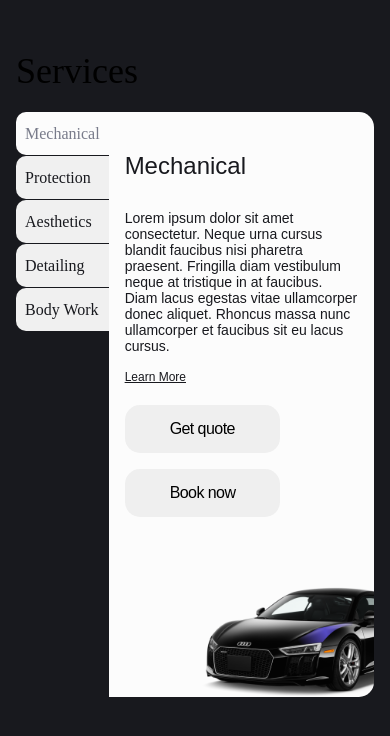
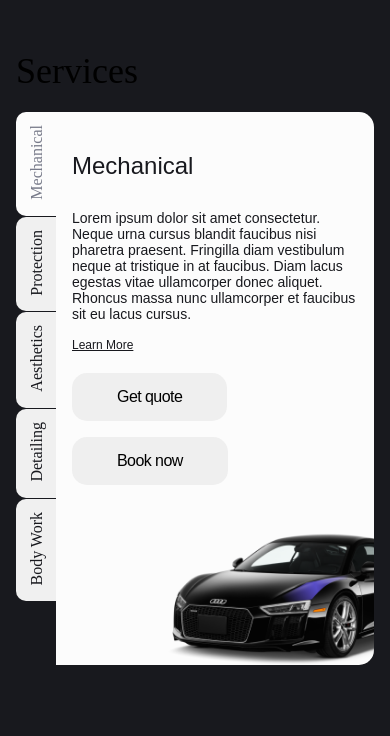
Before and after one commit to RuslanBulyna/auto-shop, a Next.js app: page / in a window 390 px wide. Shown: the top 736 px of the page. Built offline with nearby package versions, Linux system fonts and the light colour scheme.

Commit message:
Some fixes

```diff
--- a/src/app/styles.module.css
+++ b/src/app/styles.module.css
@@ -52,10 +52,10 @@
 
 @media(max-width: 786px) {
     .tabContent1 {
-        padding-bottom: 170px !important;
+        padding-bottom: 150px !important;
     }
     .tabContent1 img {
-        max-width: 500px;
+        max-width: 400px;
         right: -10%;
     }
 }
--- a/src/components/VerticalTabs/index.jsx
+++ b/src/components/VerticalTabs/index.jsx
@@ -13,7 +13,7 @@ const Tab = ({ name, index, activeTabId, onClick }) => {
             onClick={clicked}
             className={`${styles.tabsList_item} ${(activeTabId === index ? styles.activeTab : '')}`}
         >
-            {name}
+            <span>{name}</span>
         </li>
     )
 }
--- a/src/components/VerticalTabs/styles.module.css
+++ b/src/components/VerticalTabs/styles.module.css
@@ -26,8 +26,13 @@
     background: #F0F0F0;
     border-top-left-radius: 10px;
     border-bottom-left-radius: 10px;
-    writing-mode: sideways-lr;
+}
+
+.tabsList_item > span {
+    writing-mode: vertical-lr;
     text-orientation: mixed;
+    transform-origin: left;
+    transform: translate(115%, 0%) rotate(180deg) ;
 }
 
 .activeTab,
@@ -41,7 +46,7 @@
 }
 
 .tabsContent {
-    min-height: 526px;
+    min-height: 494px;
     height: 100%;
     font-family: sans-serif;
     text-align: left;
```
